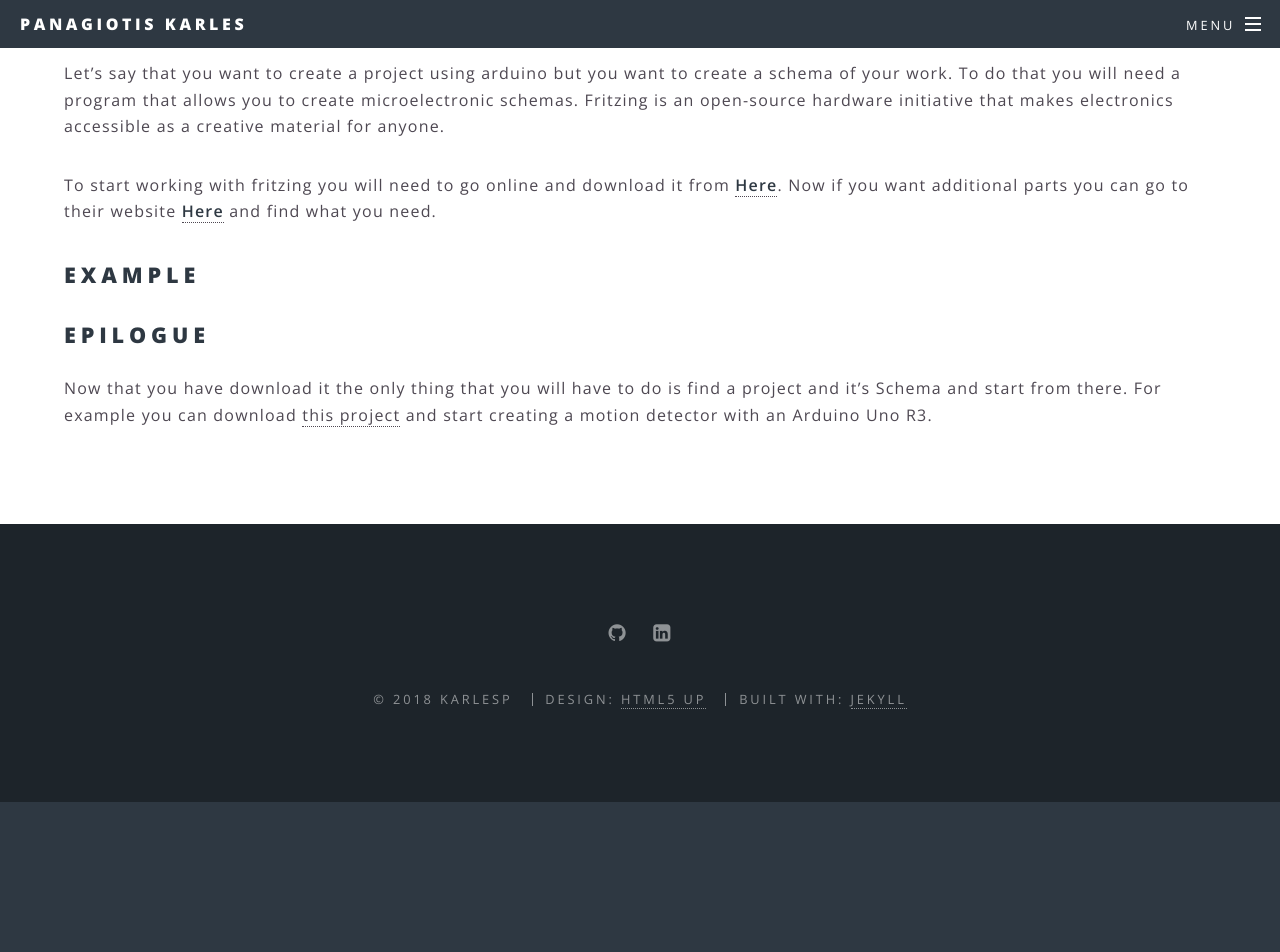
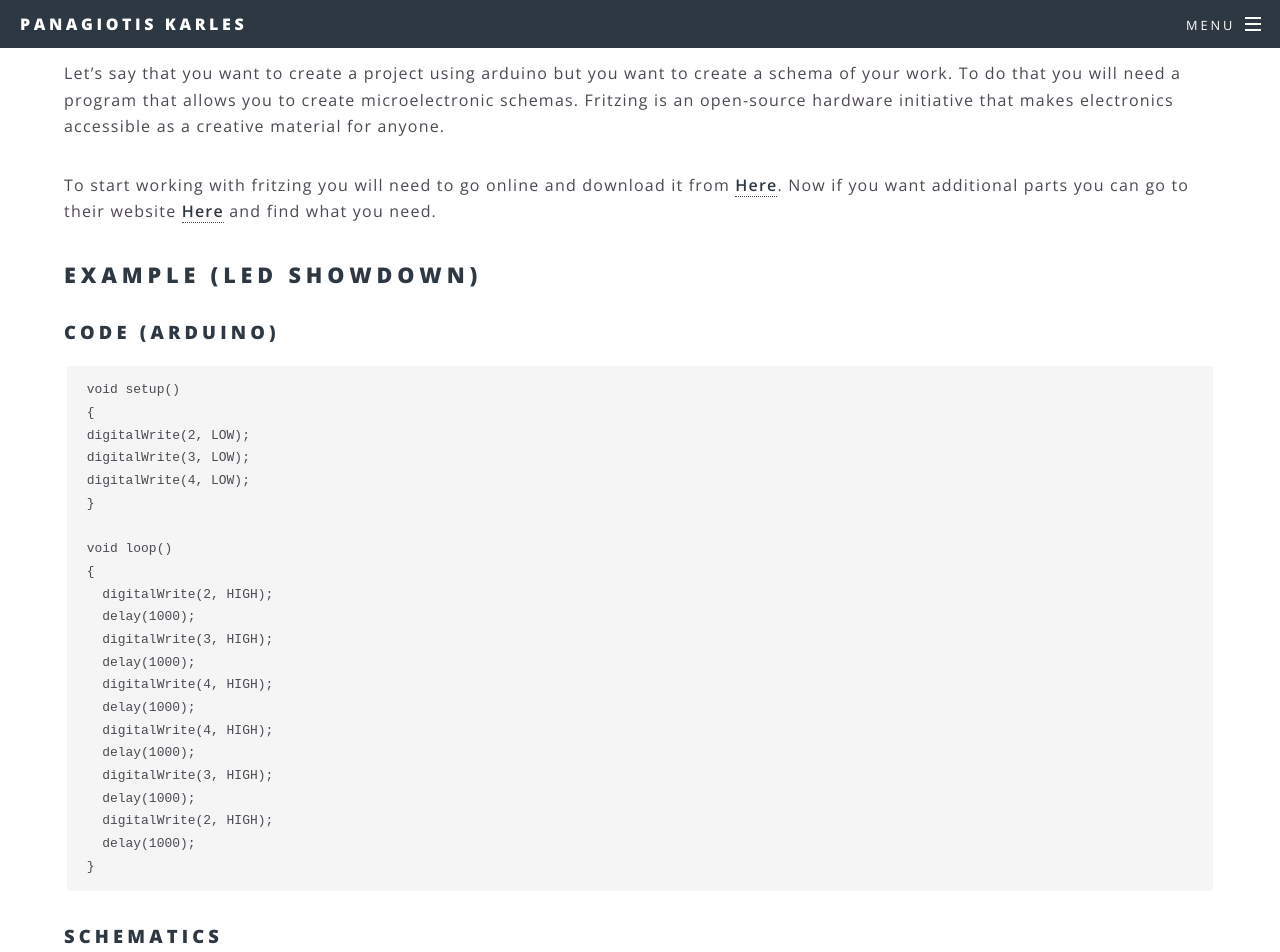
Before and after one commit to KarlesP/karlesp.github.io, a Jekyll site: the page built from projects/fritz.md, in a window 1280 px wide and 1400 px high, scrolled down 430 px. Shown: the top 952 px of the window. Built offline with Jekyll 4.4.1, drawn with Linux system fonts in a browser that asks for light colours; before the commit the page ends 1232 px from its top, so only the background shows below that; grey boxes are pictures that could not be loaded.

Commit message:
Update fritz.md

````diff
--- a/projects/fritz.md
+++ b/projects/fritz.md
@@ -8,8 +8,39 @@
 
 To start working with fritzing you will need to go online and download it from [**Here**](http://fritzing.org/download/). Now if you want additional parts you can go to their website [**Here**](http://fritzing.org/parts/) and find what you need.
 
-## Example
+## Example (LED showdown)
+### Code (Arduino)
+```
+void setup()
+{
+digitalWrite(2, LOW);
+digitalWrite(3, LOW);
+digitalWrite(4, LOW);
+}
 
+void loop()
+{
+  digitalWrite(2, HIGH);
+  delay(1000);
+  digitalWrite(3, HIGH);
+  delay(1000);
+  digitalWrite(4, HIGH);
+  delay(1000);
+  digitalWrite(4, HIGH);
+  delay(1000);
+  digitalWrite(3, HIGH);
+  delay(1000);
+  digitalWrite(2, HIGH);
+  delay(1000);
+}
+```
+
+
+### Schematics
+
+<div align="center">
+  <img src="sch.png" alt="schema_example">
+</div>
 
 ## Epilogue
 Now that you have download it the only thing that you will have to do is find a project and it's Schema and start from there. For example you can download [this project](http://fritzing.org/projects/motion-detector-lcd) and start creating a motion detector with an Arduino Uno R3.
````
